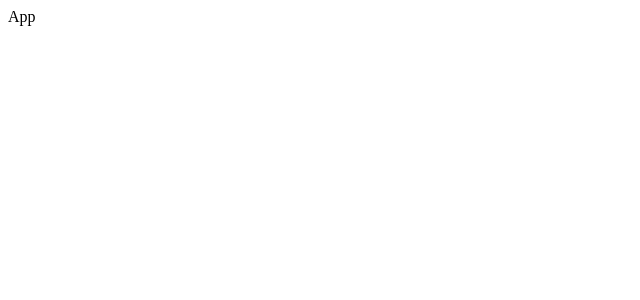
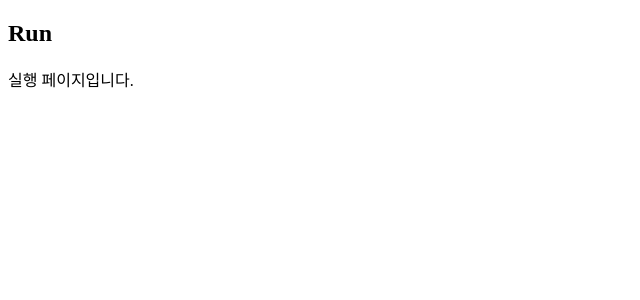
Before and after one commit to corock/river-styx, a React (Create React App) app: page /run in a window 1280 px wide. Shown: the top 300 px of the page, without its empty margins (0-640 px from the left). Built offline with nearby package versions, Linux system fonts and the light colour scheme.

Commit message:
Add react router
+ set full path to relative one

```diff
--- a/src/App.js
+++ b/src/App.js
@@ -1,7 +1,14 @@
 import React from 'react';
+import { Route } from 'react-router-dom';
+import { Home, Run } from 'pages';
 
 const App = () => {
-  return <div>App</div>;
+  return (
+    <>
+      <Route exact path='/' component={Home} />
+      <Route path='/run' component={Run} />
+    </>
+  );
 };
 
 export default App;
--- /dev/null
+++ b/src/Root.js
@@ -0,0 +1,13 @@
+import React from 'react';
+import { BrowserRouter, Route } from 'react-router-dom';
+import App from './App';
+
+const Root = () => {
+  return (
+    <BrowserRouter>
+      <Route path='/' component={App} />
+    </BrowserRouter>
+  );
+};
+
+export default Root;
--- a/src/index.js
+++ b/src/index.js
@@ -1,5 +1,5 @@
 import React from 'react';
 import ReactDOM from 'react-dom';
-import App from './App';
+import Root from './Root';
 
-ReactDOM.render(<App />, document.getElementById('root'));
+ReactDOM.render(<Root />, document.getElementById('root'));
--- /dev/null
+++ b/src/pages/Home.js
@@ -0,0 +1,7 @@
+import React from 'react';
+
+const Home = () => {
+  return <h1>Home</h1>;
+};
+
+export default Home;
--- /dev/null
+++ b/src/pages/Run.js
@@ -0,0 +1,12 @@
+import React from 'react';
+
+const Run = () => {
+  return (
+    <>
+      <h2>Run</h2>
+      <p>실행 페이지입니다.</p>
+    </>
+  );
+};
+
+export default Run;
--- /dev/null
+++ b/src/pages/index.js
@@ -0,0 +1,2 @@
+export { default as Home } from './Home';
+export { default as Run } from './Run';
```
Also changed, not shown: package.json (+3 -4 lines), 1 other file (tests, documents, lock files or other folders).
